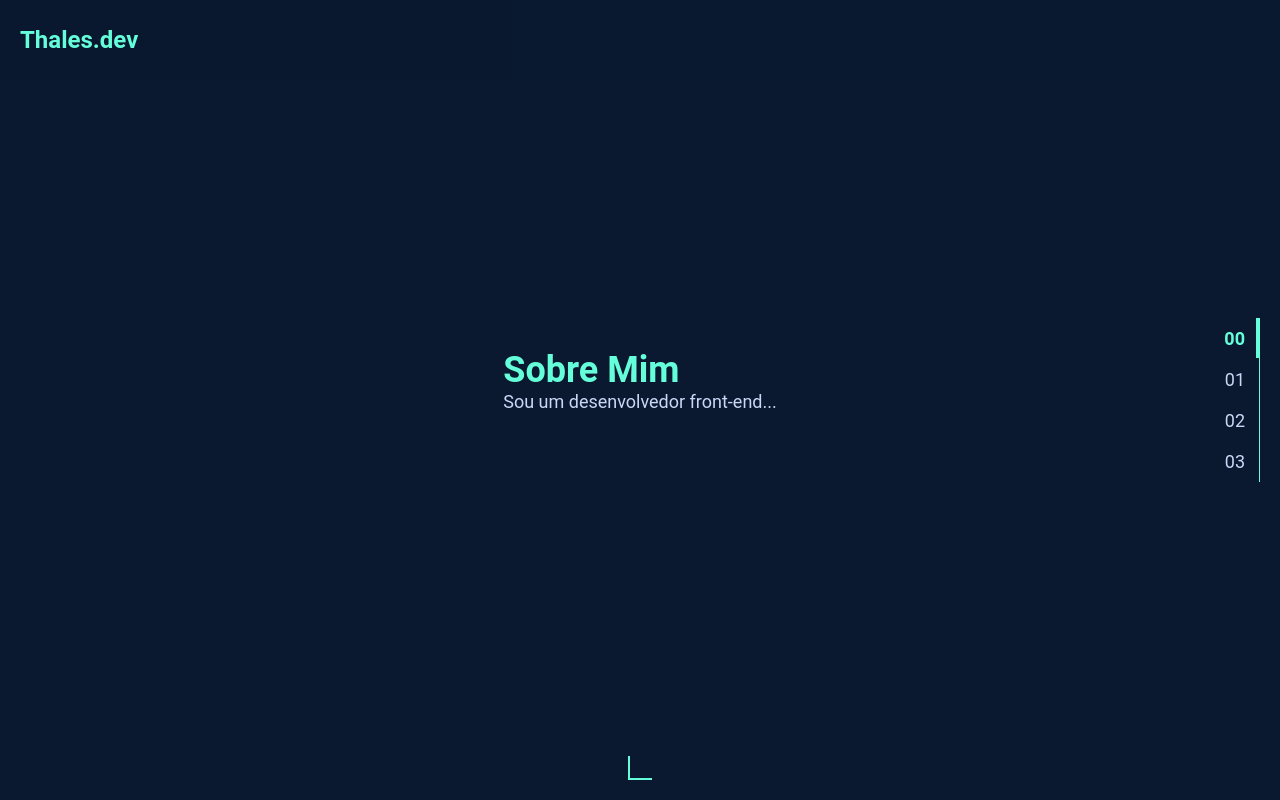
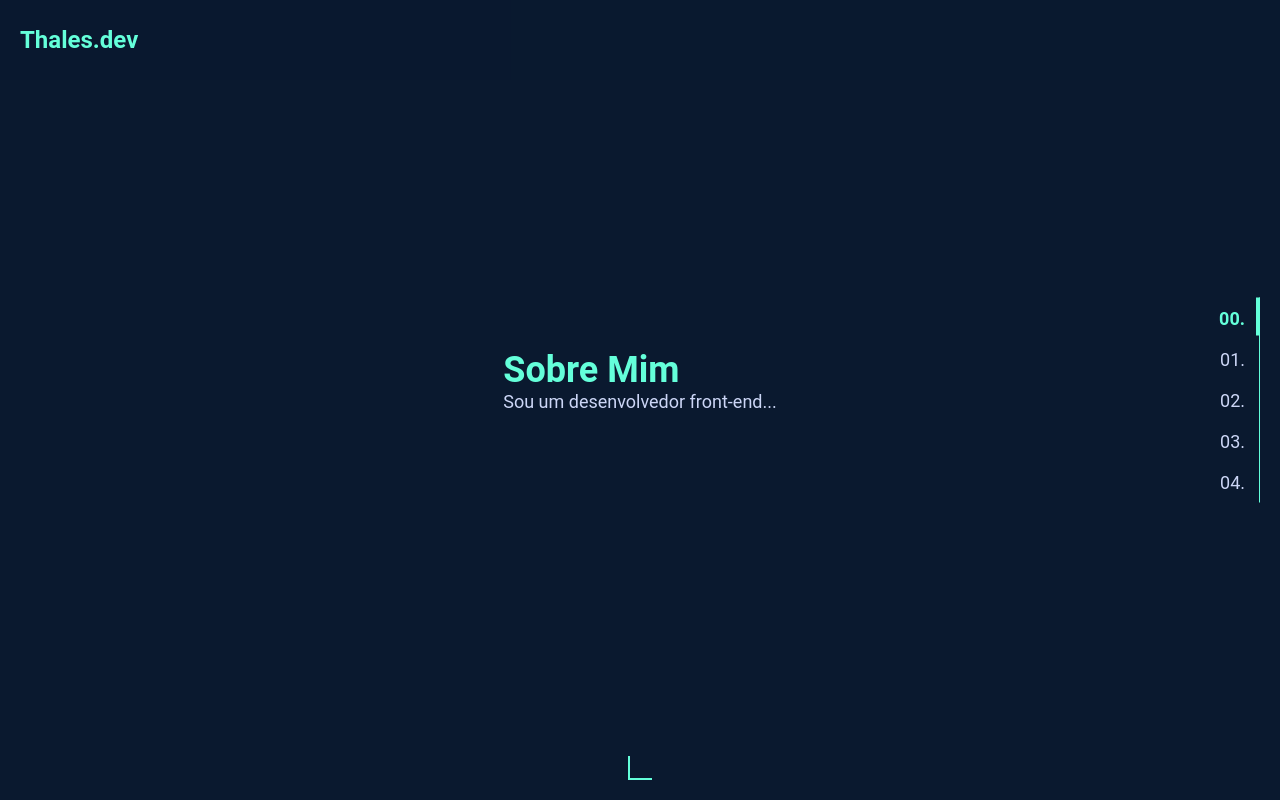
Before and after one commit to thalesfelippe/portfolio, a React (Vite) app: page / in a window 1280 px wide. Shown: the top 800 px of the page. Built offline with nearby package versions, Linux system fonts and the light colour scheme.

Commit message:
App organization

```diff
--- a/src/App.tsx
+++ b/src/App.tsx
@@ -2,7 +2,8 @@ import { useEffect, useState, useRef } from 'react';
 import { Element, scroller } from 'react-scroll';
 import Header from './components/Header';
 import About from './components/About';
-import Projects from './components/Projects';
+import Home from './components/Home';
+import Services from './components/Services';
 import Experience from './components/Experience';
 import Contact from './components/Contact';
 import Footer from './components/Footer';
@@ -20,7 +21,7 @@ function App() {
   const [currentSection, setCurrentSection] = useState<string>('about');
   const scrolling = useRef<boolean>(false);
 
-  const sections: string[] = ['about', 'projects', 'experience', 'contact'];
+  const sections: string[] = ['home', 'about', 'experience', 'services', 'contact'];
 
   const handleScroll = (e: WheelEvent) => {
     if (scrolling.current) return;
@@ -72,14 +73,17 @@ function App() {
     <>
       <GlobalStyle />
       <Header scrollToSection={scrollToSection} />
+      <Element name="home">
+        <Home scrollToSection={scrollToSection} />
+      </Element>
       <Element name="about">
         <About scrollToSection={scrollToSection} />
       </Element>
-      <Element name="projects">
-        <Projects scrollToSection={scrollToSection} />
-      </Element>
       <Element name="experience">
         <Experience scrollToSection={scrollToSection} />
+      </Element>
+      <Element name="services">
+        <Services scrollToSection={scrollToSection} />
       </Element>
       <Element name="contact">
         <Contact />
--- a/src/components/About/index.tsx
+++ b/src/components/About/index.tsx
@@ -7,10 +7,7 @@ interface AboutProps {
 const About: React.FC<AboutProps> = ({ scrollToSection }) => {
   return (
     <S.AboutSection>
-      <S.TextContainer>
-        <h2>Sobre Mim</h2>
-        <p>Sou um desenvolvedor front-end...</p>
-      </S.TextContainer>
+      About
       <S.ScrollIndicator>
         <div onClick={() => scrollToSection('projects')}>
           <S.ScrollArrow />
--- a/src/components/Experience/index.tsx
+++ b/src/components/Experience/index.tsx
@@ -9,7 +9,7 @@ const Experience: React.FC<ExperienceProps> = ({ scrollToSection }) => {
     <S.ExperienceSection>
       Experiência
       <S.ScrollIndicator>
-        <div onClick={() => scrollToSection('contact')}>
+        <div onClick={() => scrollToSection('services')}>
           <S.ScrollArrow />
         </div>
       </S.ScrollIndicator>
--- a/src/components/Header/index.tsx
+++ b/src/components/Header/index.tsx
@@ -21,8 +21,36 @@ const Header = ({ scrollToSection }: { scrollToSection: (section: string) => voi
             onMouseLeave={() => setHoveredIndex(null)}
           >
             <S.Tooltip onClick={() => {
+              scrollToSection('home');
+              handleSetActive(0);
+            }}>
+              Home
+            </S.Tooltip>
+            <Link
+              to="home"
+              smooth={true}
+              duration={500}
+              spy={true}
+              activeClass="active"
+              spyThrottle={100}
+              onSetActive={() => handleSetActive(0)}
+              className={activeIndex === 0 ? 'active' : ''}
+              onClick={() => {
+                scrollToSection('home');
+                handleSetActive(0);
+              }}
+            >
+              00.
+            </Link>
+          </S.NavItem>
+
+          <S.NavItem
+            onMouseEnter={() => setHoveredIndex(1)}
+            onMouseLeave={() => setHoveredIndex(null)}
+          >
+            <S.Tooltip onClick={() => {
               scrollToSection('about');
-              handleSetActive(0);
+              handleSetActive(1);
             }}>
               About
             </S.Tooltip>
@@ -33,41 +61,13 @@ const Header = ({ scrollToSection }: { scrollToSection: (section: string) => voi
               spy={true}
               activeClass="active"
               spyThrottle={100}
-              onSetActive={() => handleSetActive(0)}
-              className={activeIndex === 0 ? 'active' : ''}
+              onSetActive={() => handleSetActive(1)}
               onClick={() => {
                 scrollToSection('about');
-                handleSetActive(0);
-              }}
-            >
-              00
-            </Link>
-          </S.NavItem>
-
-          <S.NavItem
-            onMouseEnter={() => setHoveredIndex(1)}
-            onMouseLeave={() => setHoveredIndex(null)}
-          >
-            <S.Tooltip onClick={() => {
-              scrollToSection('projects');
-              handleSetActive(1);
-            }}>
-              Projects
-            </S.Tooltip>
-            <Link
-              to="projects"
-              smooth={true}
-              duration={500}
-              spy={true}
-              activeClass="active"
-              spyThrottle={100}
-              onSetActive={() => handleSetActive(1)}
-              onClick={() => {
-                scrollToSection('projects');
                 handleSetActive(1);
               }}
             >
-              01
+              01.
             </Link>
           </S.NavItem>
 
@@ -94,7 +94,7 @@ const Header = ({ scrollToSection }: { scrollToSection: (section: string) => voi
                 handleSetActive(2);
               }}
             >
-              02
+              02.
             </Link>
           </S.NavItem>
 
@@ -103,8 +103,37 @@ const Header = ({ scrollToSection }: { scrollToSection: (section: string) => voi
             onMouseLeave={() => setHoveredIndex(null)}
           >
             <S.Tooltip onClick={() => {
+              scrollToSection('projects');
+              handleSetActive(3);
+            }}>
+              Services
+            </S.Tooltip>
+            <Link
+              to="services"
+              smooth={true}
+              duration={500}
+              spy={true}
+              activeClass="active"
+              spyThrottle={100}
+              onSetActive={() => handleSetActive(3)}
+              onClick={() => {
+                scrollToSection('services');
+                handleSetActive(3);
+              }}
+            >
+              03.
+            </Link>
+          </S.NavItem>
+
+
+
+          <S.NavItem
+            onMouseEnter={() => setHoveredIndex(4)}
+            onMouseLeave={() => setHoveredIndex(null)}
+          >
+            <S.Tooltip onClick={() => {
               scrollToSection('contact');
-              handleSetActive(3);
+              handleSetActive(4);
             }}>
               Contact
             </S.Tooltip>
@@ -115,13 +144,13 @@ const Header = ({ scrollToSection }: { scrollToSection: (section: string) => voi
               spy={true}
               activeClass="active"
               spyThrottle={100}
-              onSetActive={() => handleSetActive(3)}
+              onSetActive={() => handleSetActive(4)}
               onClick={() => {
                 scrollToSection('contact');
-                handleSetActive(3);
+                handleSetActive(4);
               }}
             >
-              03
+              04.
             </Link>
           </S.NavItem>
 
--- a/src/components/Header/styles.ts
+++ b/src/components/Header/styles.ts
@@ -96,7 +96,7 @@ export const ActiveIndicator = styled.div<{ activeIndex: number; hoveredIndex: n
   position: absolute;
   right: 0;
   width: 4px;
-  height: 40px;
+  height: 38px;
   background-color: #64ffda;
   transition: top 0.3s ease;
   z-index: 1;
--- /dev/null
+++ b/src/components/Home/index.tsx
@@ -0,0 +1,23 @@
+import * as S from './styles';
+
+interface HomeProps {
+  scrollToSection: (section: string) => void;
+}
+
+const Home: React.FC<HomeProps> = ({ scrollToSection }) => {
+  return (
+    <S.HomeSection>
+      <S.TextContainer>
+        <h2>Sobre Mim</h2>
+        <p>Sou um desenvolvedor front-end...</p>
+      </S.TextContainer>
+      <S.ScrollIndicator>
+        <div onClick={() => scrollToSection('about')}>
+          <S.ScrollArrow />
+        </div>
+      </S.ScrollIndicator>
+    </S.HomeSection>
+  );
+};
+
+export default Home;
--- a/src/components/Projects/styles.ts
+++ b/src/components/Home/styles.ts
@@ -1,14 +1,28 @@
 import styled, { keyframes } from 'styled-components';
 
-export const ProjectsSection = styled.section`
+export const HomeSection = styled.section`
   display: flex;
+  flex-direction: column;
   justify-content: center;
   align-items: center;
+  padding: 0 20px;
   background-color: #0a192f;
-  color: white;
   height: 100vh;
-  font-size: 36px;
   position: relative;
+`;
+
+export const TextContainer = styled.div`
+  color: #ccd6f6;
+  margin-bottom: 40px;
+
+  h2 {
+    font-size: 36px;
+    color: #64ffda;
+  }
+
+  p {
+    font-size: 18px;
+  }
 `;
 
 const bounce = keyframes`
--- a/src/components/Projects/index.tsx
+++ b/src/components/Services/index.tsx
@@ -1,20 +1,20 @@
 import * as S from './styles';
 
-interface ProjectsProps {
+interface ServicesProps {
   scrollToSection: (section: string) => void;
 }
 
-const Projects: React.FC<ProjectsProps> = ({ scrollToSection }) => {
+const Services: React.FC<ServicesProps> = ({ scrollToSection }) => {
   return (
-    <S.ProjectsSection>
-      Projetos
+    <S.ServicesSection>
+      Services
       <S.ScrollIndicator>
         <div onClick={() => scrollToSection('experience')}>
           <S.ScrollArrow />
         </div>
       </S.ScrollIndicator>
-    </S.ProjectsSection>
+    </S.ServicesSection>
   );
 };
 
-export default Projects;
+export default Services;
--- /dev/null
+++ b/src/components/Services/styles.ts
@@ -0,0 +1,42 @@
+import styled, { keyframes } from 'styled-components';
+
+export const ServicesSection = styled.section`
+  display: flex;
+  justify-content: center;
+  align-items: center;
+  background-color: #0a192f;
+  color: white;
+  height: 100vh;
+  font-size: 36px;
+  position: relative;
+`;
+
+const bounce = keyframes`
+  0%, 20%, 50%, 80%, 100% {
+    transform: translateY(0);
+  }
+  40% {
+    transform: translateY(10px);
+  }
+  60% {
+    transform: translateY(5px);
+  }
+`;
+
+export const ScrollIndicator = styled.div`
+  position: absolute;
+  bottom: 20px;
+  display: flex;
+  justify-content: center;
+  align-items: center;
+  cursor: pointer;
+`;
+
+export const ScrollArrow = styled.div`
+  width: 24px;
+  height: 24px;
+  border-left: 2px solid #64ffda;
+  border-bottom: 2px solid #64ffda;
+  transform: rotate(45deg);
+  animation: ${bounce} 2s infinite;
+`;
```
